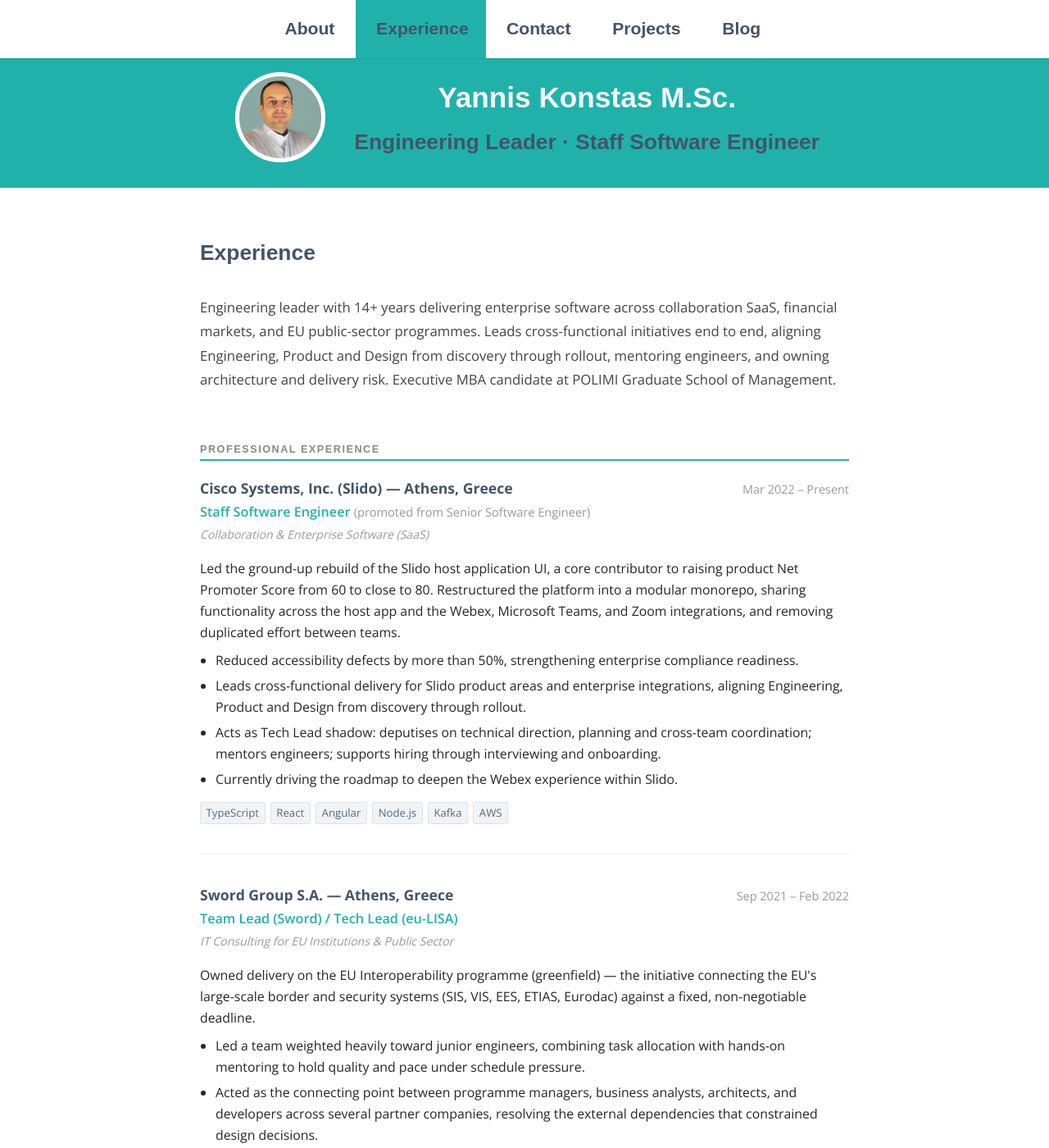
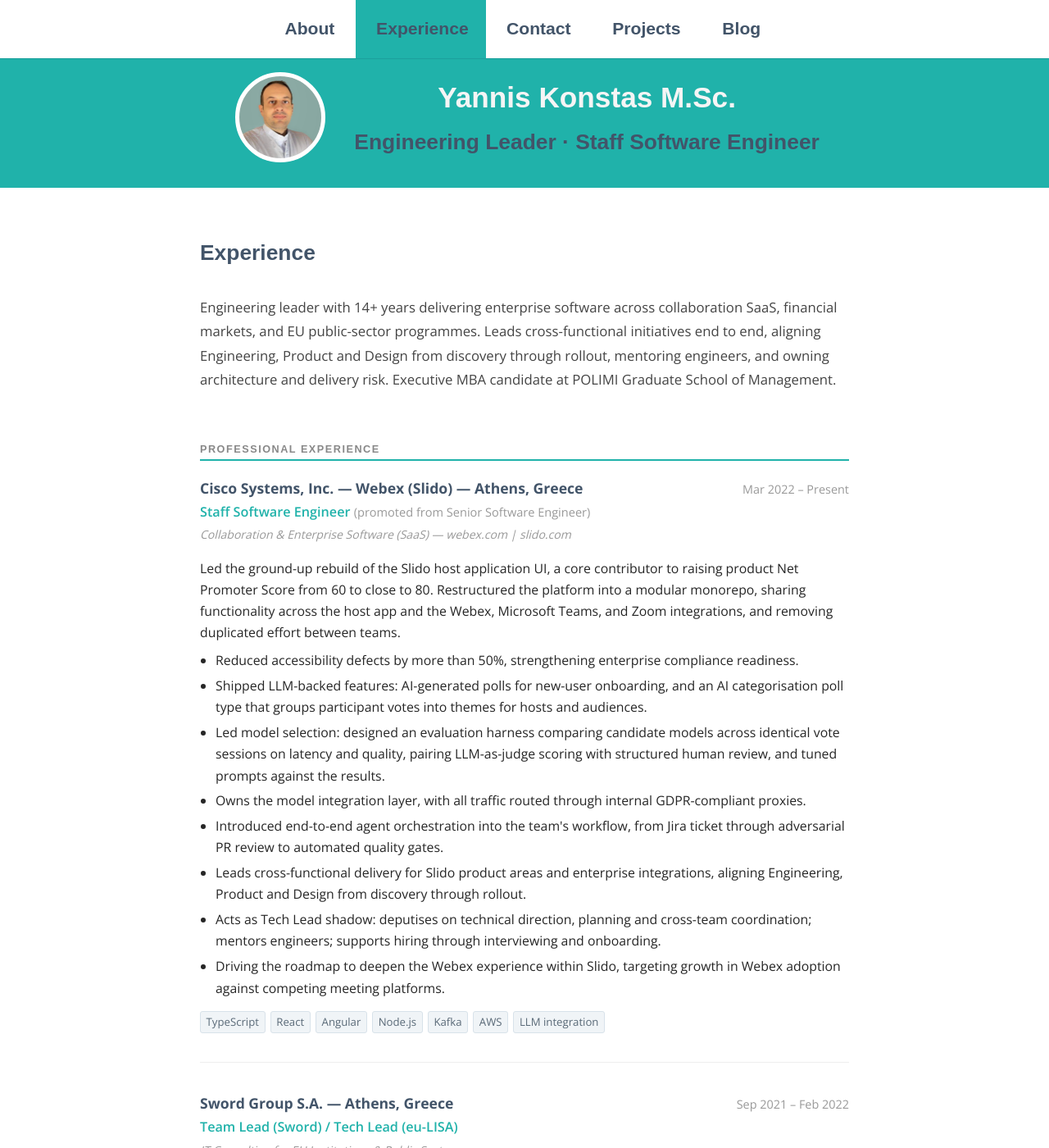
Before and after one commit to jkonst/jkonst.github.io, a Jekyll site: the page built from _pages/02_experience.md, in a window 1280 px wide and 1400 px high. Shown: the whole window at 82% size. Built offline with Jekyll 4.4.1, drawn with Linux system fonts in a browser that asks for light colours; some web fonts are replaced; some of the changed text lies outside the part shown.

Commit message:
fix: update CV with AI related info plus Webex domain

```diff
--- a/_config.yml
+++ b/_config.yml
@@ -1,6 +1,6 @@
 # Site Settings
 title: Yannis Konstas
-description: "Staff Software Engineer and engineering leader with 14+ years in cross-functional delivery, team leadership, and architecture ownership. Currently at Cisco Slido. Executive MBA candidate at POLIMI GSOM."
+description: "Staff Software Engineer and engineering leader with 14+ years in cross-functional delivery, team leadership, and architecture ownership. Currently at Cisco Webex (Slido). Executive MBA candidate at POLIMI GSOM."
 email: yannis.konstas@gmail.com
 baseurl: ""
 github_username: jkonst
--- a/_pages/02_experience.md
+++ b/_pages/02_experience.md
@@ -10,18 +10,22 @@
 
 <div class="exp-entry">
   <div class="exp-meta">
-    <span class="exp-company">Cisco Systems, Inc. (Slido) &mdash; Athens, Greece</span>
+    <span class="exp-company">Cisco Systems, Inc. &mdash; Webex (Slido) &mdash; Athens, Greece</span>
     <span class="exp-dates">Mar 2022 &ndash; Present</span>
   </div>
   <div class="exp-role">Staff Software Engineer <span style="color:#999;font-weight:400;font-size:0.9em;">(promoted from Senior Software Engineer)</span></div>
-  <div class="exp-context">Collaboration &amp; Enterprise Software (SaaS)</div>
+  <div class="exp-context">Collaboration &amp; Enterprise Software (SaaS) &mdash; webex.com | slido.com</div>
   <div class="exp-body">
     <p>Led the ground-up rebuild of the Slido host application UI, a core contributor to raising product Net Promoter Score from 60 to close to 80. Restructured the platform into a modular monorepo, sharing functionality across the host app and the Webex, Microsoft Teams, and Zoom integrations, and removing duplicated effort between teams.</p>
     <ul>
       <li>Reduced accessibility defects by more than 50%, strengthening enterprise compliance readiness.</li>
+      <li>Shipped LLM-backed features: AI-generated polls for new-user onboarding, and an AI categorisation poll type that groups participant votes into themes for hosts and audiences.</li>
+      <li>Led model selection: designed an evaluation harness comparing candidate models across identical vote sessions on latency and quality, pairing LLM-as-judge scoring with structured human review, and tuned prompts against the results.</li>
+      <li>Owns the model integration layer, with all traffic routed through internal GDPR-compliant proxies.</li>
+      <li>Introduced end-to-end agent orchestration into the team's workflow, from Jira ticket through adversarial PR review to automated quality gates.</li>
       <li>Leads cross-functional delivery for Slido product areas and enterprise integrations, aligning Engineering, Product and Design from discovery through rollout.</li>
       <li>Acts as Tech Lead shadow: deputises on technical direction, planning and cross-team coordination; mentors engineers; supports hiring through interviewing and onboarding.</li>
-      <li>Currently driving the roadmap to deepen the Webex experience within Slido.</li>
+      <li>Driving the roadmap to deepen the Webex experience within Slido, targeting growth in Webex adoption against competing meeting platforms.</li>
     </ul>
   </div>
   <div class="exp-tech">
@@ -31,6 +35,7 @@
     <span class="tech-tag">Node.js</span>
     <span class="tech-tag">Kafka</span>
     <span class="tech-tag">AWS</span>
+    <span class="tech-tag">LLM integration</span>
   </div>
 </div>
 
@@ -219,6 +224,10 @@
     <span class="skills-items">AWS (S3, Lambda, EC2, IAM), Docker, Nginx, Git, Jira, Confluence</span>
   </div>
   <div class="skills-row">
+    <span class="skills-label">AI &amp; LLM</span>
+    <span class="skills-items">LLM feature development and integration, model evaluation and selection (LLM-as-judge, human review), prompt engineering, agentic development workflows</span>
+  </div>
+  <div class="skills-row">
     <span class="skills-label">Leadership</span>
     <span class="skills-items">Mentoring and coaching, hiring and onboarding, roadmaps, OKRs/KPIs, agile execution, risk management, cross-functional and stakeholder communication</span>
   </div>
```
Also changed, not shown: _pages/01_about.md (+1 -1 lines).
